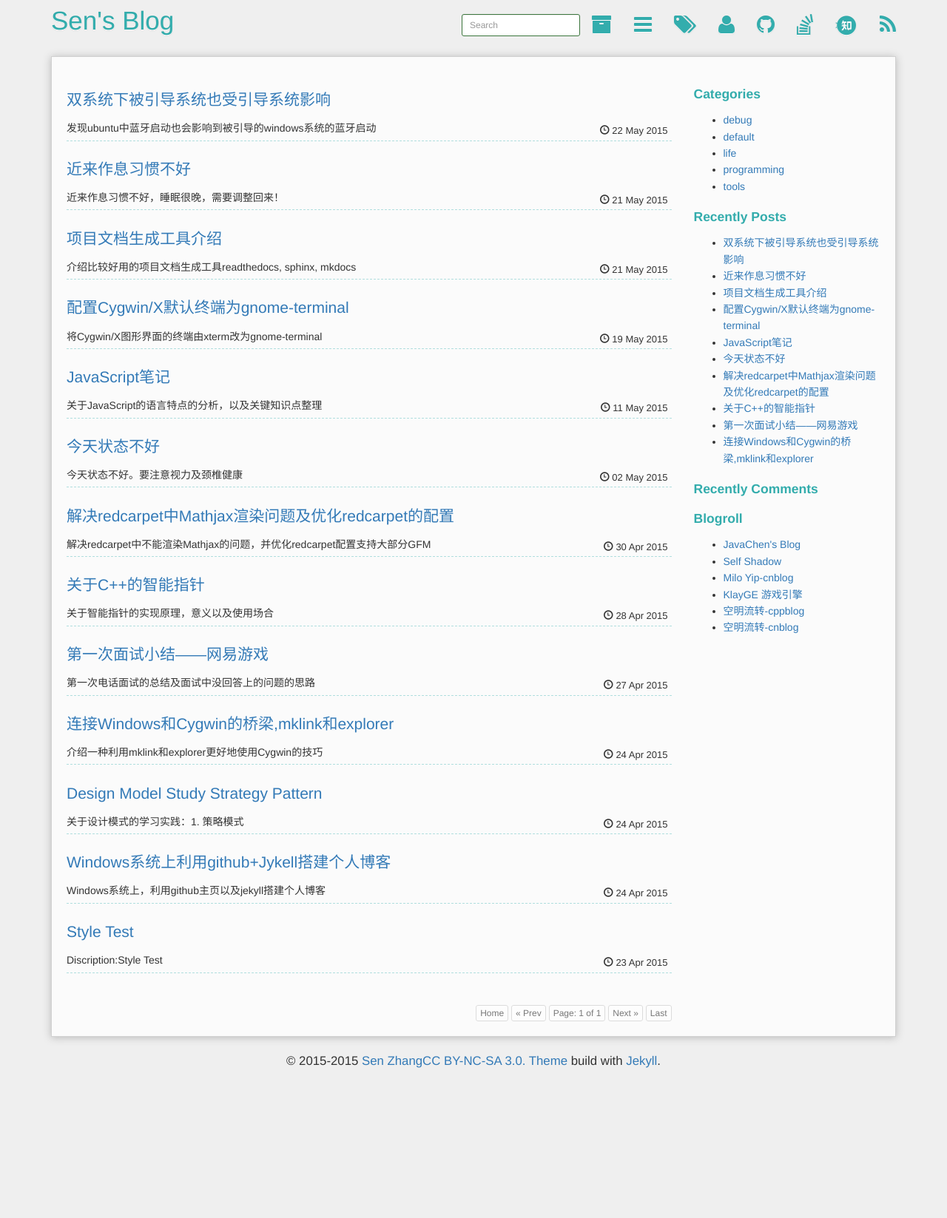
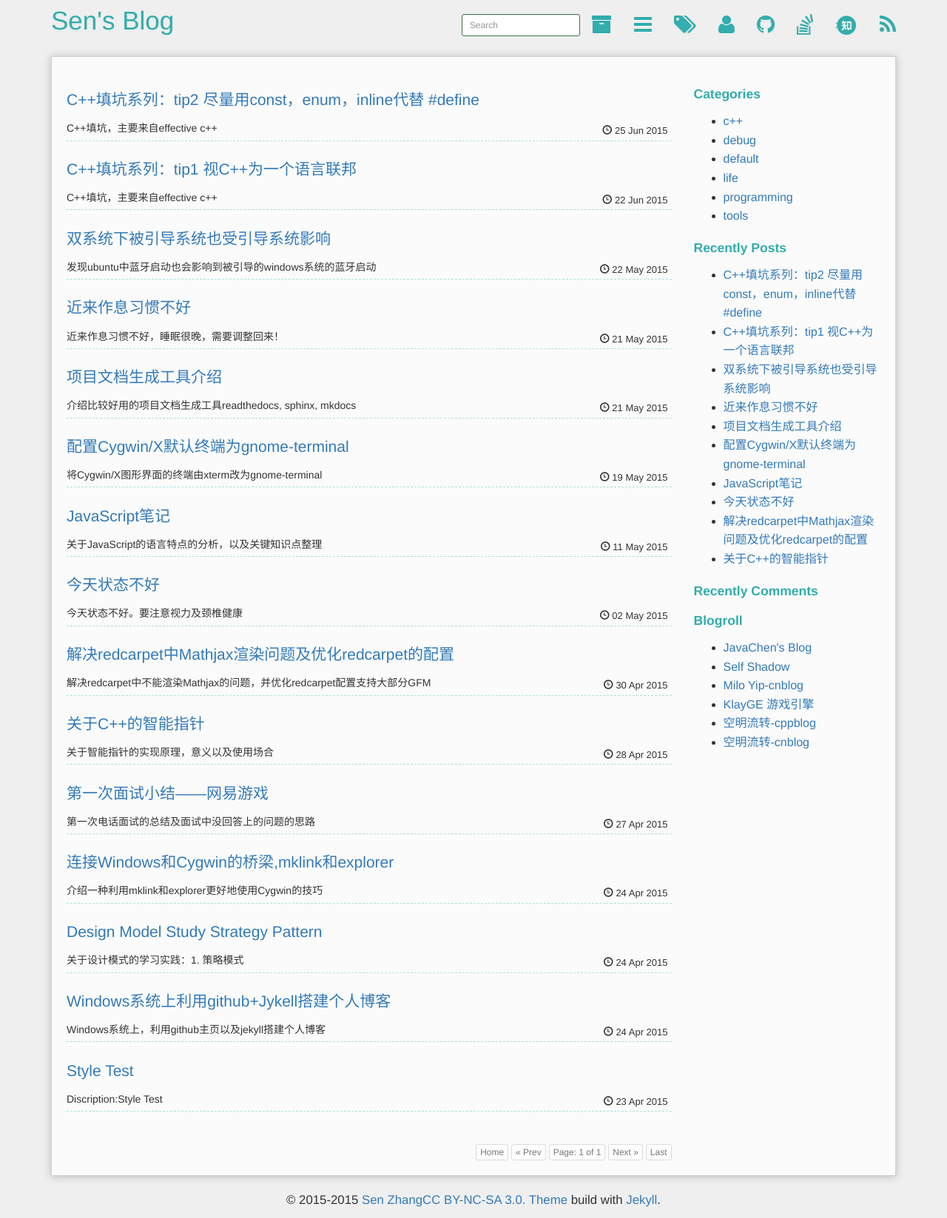
Before and after one commit to SenZhangAI/senzhangai.github.com, a Jekyll site: the page built from index.html, in a window 1280 px wide. Shown: the whole page at 74% size. Built offline with Jekyll 4.4.1, drawn with Linux system fonts in a browser that asks for light colours; Markdown is read by kramdown in place of the engine named in the settings; the list of posts is cut into pages by our own code; comment, search, counter and statistics services are not loaded; before the commit the page ends 1459 px from its top, so only the background shows below that; some of the changed lines change nothing that is shown.

Commit message:
change ul ol style and new post for effictiv cpp

````diff
--- a/_includes/footer.html
+++ b/_includes/footer.html
@@ -15,7 +15,7 @@
 
 <script type="text/javascript">
 $(document).ready(function() {
-    $('#toc').toc();
+    $('#toc').toc({ listType: 'ul' });
 });
 </script>
 
--- /dev/null
+++ b/_posts/2015-06-22-effective-cpp-E1.md
@@ -0,0 +1,34 @@
+---
+layout: post
+title: "C++填坑系列：tip1 视C++为一个语言联邦"
+description: "C++填坑，主要来自effective c++"
+keywords: c++, cpp, effective
+category: c++
+tags: [c++]
+---
+
+## 前言
+
+大部分内容来自《Effective C++》以及《More Effective C++》，但结合自己的认识和例子。无奈C++确实太多坑了。
+
+## tip1 视C++为一个语言联邦
+
+C++是一个多重范式的编程语言，主要可以视为以下四类：
+
+### 1. C style
+
+### 2. 面向对象C++
+
+### 3. Template C++
+
+### 4. STL
+
+有些高效编程的守则在不同的类型情况下有所区别，例如：
+
+#### pass-by-value 还是 pass-by-reference ?
+
+例如传统C style中，`pass-by-value`比`pass-by-reference`更高效。
+
+然而对于Object-Oriented C++以及Template C++而言，`pass-by-reference-to-const`往往更好。这是由于构造函数、析构函数存在的原因，copy要消耗一定的资源。Template C++连对象类型都不知道，更是如此。
+
+然而，对于STL而言，由于迭代器和函数对象都是在C指针上塑造的，所以`pass-by-value`更适用。
--- /dev/null
+++ b/_posts/2015-06-25-effective-cpp-e2.md
@@ -0,0 +1,103 @@
+---
+layout: post
+title: "C++填坑系列：tip2 尽量用const，enum，inline代替 #define"
+description: "C++填坑，主要来自effective c++"
+keywords: c++, cpp, effective
+category: c++
+tags: [c++]
+---
+
+## tip2 尽量用const，enum，inline代替 #define
+
+### 优点：
+
+1. 出错信息是Pi而不是宏定义的3.1415926，这是由于宏定义的标记会被预处理器移走，无法出现在记号表（symbol table）中。
+2. 对于浮点常量，可能比使用宏导致较小的代码量。
+3. 最大的好处其实不在于类型检测，而是宏没有自己的namespace，而const有。
+4. #define宏由于没有类型，对于需要函数重载的情况则不适用。同时const也是类型安全的。
+5. 编译效率更快。例如如下情况，编译器每次遇到AREA都要求值，而Area只求值一次。
+
+```cpp
+#define AREA (12*15)
+
+const float Area = 12*15; //编译更快
+```
+
+对于宏而言，优势不在于定义常量，而是在于定义一些快捷的语法，以及不同编译选项。
+
+### const 常数
+
+#### 例子：
+
+```cpp
+#define PI 3.1415926
+```
+
+改为：
+
+```cpp
+const double Pi = 3.1415926
+```
+
+
+
+#### 补充 关于extern 与static
+
+定义常量第一想法是用`extern`，然而，**如果不需要强调共享数据的话，不用extern更好**。
+而是把该常量直接放在.h文件中。
+
+这是因为，对于const常量，编译器优化通常可以把它优化掉（跟inline一样），除非你调用了该常量的地址，例如`cout << &Pi`。
+
+而对于`extern`编译器不得不为其分配地址，并取址调用。然而，如果const对象是复杂的类，用extern更好一点。
+
+如果const不加任何其他修饰，则默认为static。
+
+参见 <http://blog.csdn.net/wxl1986622/article/details/8214903>
+
+### 字符串常量
+
+对于字符串常量，例如：
+
+```cpp
+#define AUTHOR_NAME_STR "Sen"
+//或者如下定义
+#define _STR(s) #s
+#define STR(s) STR(s) //该函数主要用在STR(__LINE__)等场合
+#define AUTHOR_NAME Sen
+//使用方法 cout << STR(AUTHOR_NAME)
+
+const char* const authorName_cstr = "Sen";
+//或者
+const std::string authorName_str("Sen");//更好
+
+```
+
+### enum hack
+
+即用`enum{max = 10};`代替`const int max_int = 10;`, 这样有以下好处：
+
+enum强制不允许取地址（有点像#define），这样不论编译器是否优秀都能足够优化。
+
+enum hack是模板元编程的基础技术。
+
+### 宏用inline替换
+
+```cpp
+
+#define MAX(a, b) ( (a) > (b) ? (a) : (b) ) //各种带括号
+//且面对MAX(++m, n)这种会出问题
+//如m > n, m被累加2次
+//如m < n, m被累加1次
+//归根结底这不是真正的函数
+
+//解决办法，用如下inline template代替
+template<typename T>
+inline T Max_Temp(const T& a, const T& b) {
+    return (a > b ? a : b);
+};
+```
+
+### 小结
+
+1. 对于单纯常量，最好用const或者enum代替#define
+2. 对于宏macro，最好用inline tempelate代替
--- a/assets/css/style.css
+++ b/assets/css/style.css
@@ -158,7 +158,14 @@ blockquote p{margin:15px 0; color: #999999}
 
 .wrapper ul,ol {
 	margin-bottom:10px;
+  font-size: 16px;
 }
+
+#toc ul,ol {
+  padding-left: 20px;
+}
+
+
 .wrapper hr {
 	border-color:rgba(102,102,102,0.8)
 }
````
